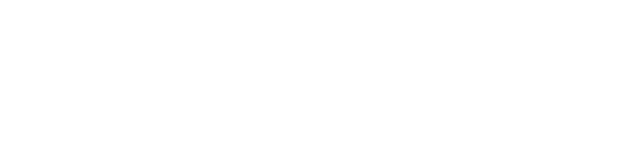
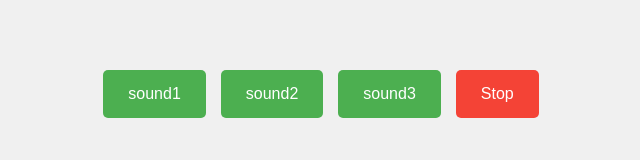
Before and after one commit to acciojob/Soundbar-Tushar-Mehra1707, a website: page main.html in a window 1280 px wide. Shown: the whole page, without its empty margins (319-959 px from the left). Drawn offline with Linux system fonts and the light colour scheme.

Commit message:
created a submission

```diff
--- a/main.html
+++ b/main.html
@@ -1,16 +1,13 @@
 <!DOCTYPE html>
+<html lang="en">
+<head>
+  <meta charset="UTF-8" />
+  <title>Soundbar</title>
+  <link rel="stylesheet" href="styles.css" />
+</head>
+<body>
+  <section id="buttons"></section>
 
-<html>
-
-<head>
-	<link rel="stylesheet" href="styles.css">
-</head>
-
-<body>
-	<!-- the entire body must be written by student -->
-    <script type="text/javascript" src="./script.js">
-</script>
-
+  <script src="script.js"></script>
 </body>
-
 </html>
--- a/script.js
+++ b/script.js
@@ -1 +1,40 @@
 //your JS code here. If required.
+const sounds = ['sound1', 'sound2', 'sound3']; // Add more if needed
+const buttonsContainer = document.getElementById('buttons');
+
+// Create buttons for each sound
+sounds.forEach(sound => {
+  const btn = document.createElement('button');
+  btn.className = 'btn';
+  btn.innerText = sound;
+  btn.addEventListener('click', () => playSound(sound));
+  buttonsContainer.appendChild(btn);
+});
+
+// Create stop button
+const stopBtn = document.createElement('button');
+stopBtn.className = 'stop';
+stopBtn.innerText = 'Stop';
+stopBtn.addEventListener('click', stopAllSounds);
+buttonsContainer.appendChild(stopBtn);
+
+const audioElements = {};
+
+// Function to play sound
+function playSound(name) {
+  stopAllSounds();
+
+  if (!audioElements[name]) {
+    audioElements[name] = new Audio(`sounds/${name}.mp3`);
+  }
+
+  audioElements[name].play();
+}
+
+// Function to stop all sounds
+function stopAllSounds() {
+  Object.values(audioElements).forEach(audio => {
+    audio.pause();
+    audio.currentTime = 0;
+  });
+}
--- a/styles.css
+++ b/styles.css
@@ -1 +1,38 @@
 /*  your css code here. If applicable */
+body {
+  font-family: Arial, sans-serif;
+  text-align: center;
+  margin-top: 50px;
+  background-color: #f0f0f0;
+}
+
+#buttons {
+  display: flex;
+  justify-content: center;
+  flex-wrap: wrap;
+  gap: 15px;
+  padding: 20px;
+}
+
+.btn, .stop {
+  padding: 15px 25px;
+  font-size: 16px;
+  border: none;
+  cursor: pointer;
+  border-radius: 5px;
+  transition: background-color 0.3s;
+}
+
+.btn {
+  background-color: #4CAF50;
+  color: white;
+}
+
+.stop {
+  background-color: #f44336;
+  color: white;
+}
+
+.btn:hover, .stop:hover {
+  opacity: 0.8;
+}
```
